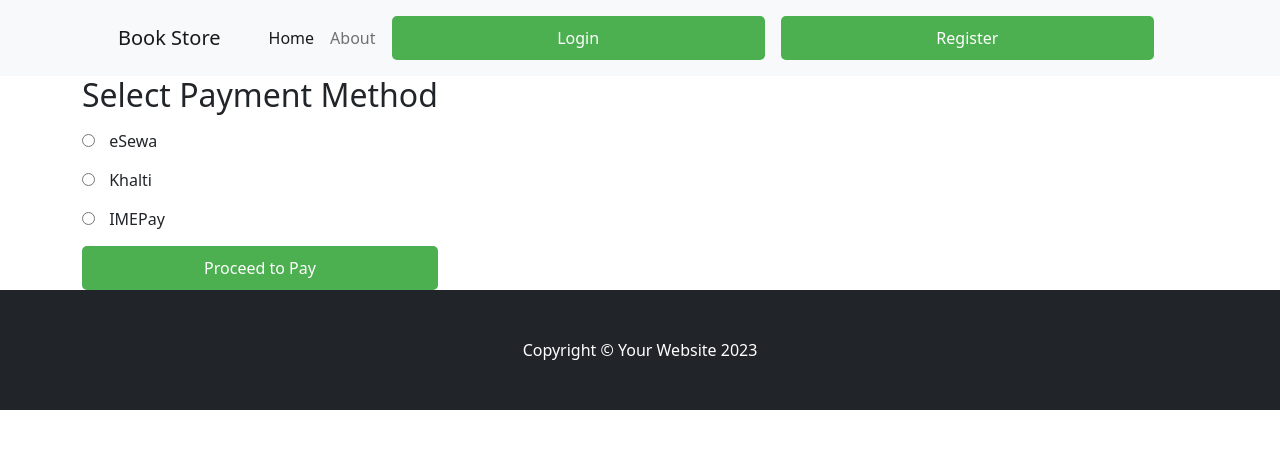
After one commit to Prinsha36/-Django-E-commerce, a Django app: page /payment/ in a window 1280 px wide. The commit adds this page. Shown: the top 449 px of the page. Run offline with Django 5.2, Linux system fonts and the light colour scheme; some libraries are stand-ins or nearby versions.

Commit message:
payment intregration

```diff
--- a/ECOMMERCE/urls.py
+++ b/ECOMMERCE/urls.py
@@ -30,6 +30,8 @@
     path("register/", register_customer, name="register_customer"),
     path("accounts/login/", views.LoginView.as_view(), name="login"),
     path("accounts/logout/", views.LogoutView.as_view(), name="logout"),
+
+
 ]
 
 
--- a/ecommerce_app/admin.py
+++ b/ecommerce_app/admin.py
@@ -1,6 +1,6 @@
 from django.contrib import admin
 
-from .models import Category, Customer, Product, Order,CartItem
+from .models import Category, Customer, Product, Order,CartItem,Payment
 
 
 admin.site.register(Category)
@@ -8,3 +8,4 @@
 admin.site.register(Product)
 admin.site.register(Order)
 admin.site.register(CartItem)
+admin.site.register(Payment)
--- a/ecommerce_app/templates/base.html
+++ b/ecommerce_app/templates/base.html
@@ -17,6 +17,8 @@
               rel="stylesheet" />
         <!-- Core theme CSS (includes Bootstrap)-->
         <link href="{% static 'css/styles.css' %}" rel="stylesheet" />
+        {% block extra_css %}
+        {% endblock extra_css %}
     </head>
     <body>
         {% include "nav.html" %}
@@ -28,5 +30,7 @@
         <script src="{% static 'js/bootstrap.bundle.main.js' %}"></script>
         <!-- Core theme JS-->
         <script src="{% static 'js/scripts.js' %}"></script>
+        {% block extra_js %}
+        {% endblock extra_js %}
     </body>
 </html>
--- a/ecommerce_app/templates/cart.html
+++ b/ecommerce_app/templates/cart.html
@@ -1,7 +1,9 @@
 {% extends 'base.html' %}
 {% block content %}
-<div class="container">
     <h1>Your Cart</h1>
+    <a class="btn btn-outline-primary" href="{% url 'payment' %}">
+        <i class="bi-pay"></i>  Procced to Pay
+    </a>
     <table class="table">
         <thead>
             <tr>
--- a/ecommerce_app/templates/nav.html
+++ b/ecommerce_app/templates/nav.html
@@ -27,6 +27,7 @@
                         <i class="bi-cart-fill me-1"></i>
                         Cart
                         <span class="badge bg-dark text-white ms-1 rounded-pill">{{ total_cart_items }}</span>
+
                     </button>
                 </a>
                 <form action="{% url 'logout' %}" method="post" class="m-2">
--- /dev/null
+++ b/ecommerce_app/templates/payment.html
@@ -0,0 +1,61 @@
+{% extends 'base.html' %}
+{% block extra_css %}
+    <style>
+    .payment-method {
+        margin: 15px 0;
+    }
+    .payment-method label {
+        margin-left: 10px;
+    }
+    .btn {
+        display: block;
+        width: 100%;
+        padding: 10px;
+        background-color: #4CAF50;
+        color: white;
+        border: none;
+        border-radius: 5px;
+        text-align: center;
+        cursor: pointer;
+        font-size: 16px;
+    }
+    .btn:hover {
+        background-color: #45a049;
+    }
+    </style>
+{% endblock extra_css %}
+{% block content %}
+    <div class="container">
+        <div class="row">
+            <div class="col-4">
+                <h2>Select Payment Method</h2>
+                <form action="" method="post">
+                    {% csrf_token %}
+                    <div class="payment-method">
+                        <input type="radio" id="esewa" name="payment_method" value="esewa" required>
+                        <label for="esewa">eSewa</label>
+                    </div>
+                    <div class="payment-method">
+                        <input type="radio"
+                               id="khalti"
+                               name="payment_method"
+                               value="khalti"
+                               required>
+                        <label for="khalti">Khalti</label>
+                    </div>
+                    <div class="payment-method">
+                        <input type="radio"
+                               id="imepay"
+                               name="payment_method"
+                               value="IMEPay"
+                               required>
+                        <label for="imepay">IMEPay</label>
+                    </div>
+                    <button type="submit" class="btn">Proceed to Pay</button>
+                </form>
+            </div>
+        </div>
+    </div>
+</body>
+</html>
+{% endblock content %}
--- a/ecommerce_app/templates/product_detail.html
+++ b/ecommerce_app/templates/product_detail.html
@@ -32,6 +32,7 @@
                                 <i class="bi-cart-fill me-1"></i>
                                 Add to cart
                             </button>
+
                         </form>
                     </div>
                 </div>
--- a/ecommerce_app/templates/register_customer.html
+++ b/ecommerce_app/templates/register_customer.html
@@ -25,6 +25,7 @@
                         {% endfor %}
                         <button type="submit" class="btn btn-primary w-100">Register</button>
                     </form>
+
                 </div>
             </div>
         </div>
--- a/ecommerce_app/urls.py
+++ b/ecommerce_app/urls.py
@@ -1,9 +1,18 @@
 from django.urls import path
 from . import views
+from .views import EsewaPaymentView, EsewaPaymentSuccessView, EsewaPaymentFailedView
 
 urlpatterns = [
     path("", views.home, name="home"),
     path("product-detail/<int:pk>/", views.product_detail, name="product-detail"),
     path("cart-list/", views.cart_list, name="cart_list"),
-    path("remove-cart/<int:cart_item_id>",views.remove_from_cart,name="remove_from_cart")
+    path(
+        "remove-cart/<int:cart_item_id>",
+        views.remove_from_cart,
+        name="remove_from_cart",
+    ),
+    path("payment/", views.PaymentDetailView.as_view(), name="payment"),
+    path("esewa-payment/", EsewaPaymentView.as_view(), name="esewa-payment"),
+    path("payment-success/", EsewaPaymentSuccessView.as_view(), name="payment_success"),
+    path("payment-failed/", EsewaPaymentFailedView.as_view(), name="payment_failed"),
 ]
--- a/ecommerce_app/views.py
+++ b/ecommerce_app/views.py
@@ -1,6 +1,23 @@
+from django.shortcuts import render, redirect, HttpResponse
+from django.views.generic import View, TemplateView, CreateView
+
+
+from django.shortcuts import get_object_or_404, redirect
+from .models import Product, Customer, CartItem
+from django.contrib.auth.models import User
+from django.utils.timezone import now
+from django.contrib.auth.decorators import login_required
+
 from django.shortcuts import render, redirect
+from django.contrib.auth.models import User
+from django.contrib.auth import login
+from .forms import CustomerRegistrationForm
+from .models import Customer
+import hashlib
 
 from .models import Product
+import requests
+from django.urls import reverse_lazy
 
 
 def home(request):
@@ -20,13 +37,6 @@
             "related_products": related_products,
         },
     )
-
-
-from django.shortcuts import render, redirect
-from django.contrib.auth.models import User
-from django.contrib.auth import login
-from .forms import CustomerRegistrationForm
-from .models import Customer
 
 
 def register_customer(request):
@@ -56,13 +66,6 @@
     return render(request, "register_customer.html", {"form": form})
 
 
-from django.shortcuts import get_object_or_404, redirect
-from .models import Product, Customer, CartItem
-from django.contrib.auth.models import User
-from django.utils.timezone import now
-from django.contrib.auth.decorators import login_required
-
-
 @login_required
 def add_to_cart(request, product_id):
 
@@ -82,7 +85,7 @@
 
 
 def cart_list(request):
-    carts=[]
+    carts = []
     data = {}
 
     print(request.user)
@@ -101,11 +104,111 @@
 
     return render(request, "cart.html", {"carts": carts})
 
+
 def remove_from_cart(request, cart_item_id):
     if not request.user.is_authenticated:
-        return redirect('login')
+        return redirect("login")
 
     cart_item = get_object_or_404(CartItem, id=cart_item_id)
     cart_item.delete()
 
-    return redirect('cart_list')
+    return redirect("cart_list")
+
+
+class PaymentDetailView(View):
+    def get(self, request, *args, **kwargs):
+        return render(request, "payment.html")
+
+    def post(self, request, *args, **kwargs):
+        payment_method = request.POST.get("payment_method")
+        print(payment_method)
+        if payment_method == "esewa":
+            return redirect("esewa-payment")
+        # payment gateway integration
+        return redirect("payment_success")
+
+
+class EsewaPaymentView(TemplateView):
+    template_name = "esewa_payment/esewa_payment_form.html"
+
+    def get_context_data(self, *args, **kwargs):
+        context = super().get_context_data(**kwargs)
+        customer = self.request.user.customer
+        total_price = CartItem.objects.total_price_for_customer(customer)
+        print("total_price: ", total_price, type(total_price))
+        context.update(
+            {
+                "total_amount": total_price,
+                "amount": total_price,
+                "tax_amount": 0,
+                "service_charge": 0,
+                "delivery_charge": 0,
+                "merchant_code": "YOUR_MERCHANT_CODE",
+                "product_id": "PRODUCT_12345",
+                "success_url": "http://localhost:8000/",
+                "failure_url": "http://localhost:8000/payment-failed/",
+            }
+        )
+
+        return context
+
+
+class EsewaPaymentSuccessView(View):
+    def get(self, request, *args, **kwargs):
+        ref_id = request.GET.get("refId")
+        amount = request.GET.get("amt")
+        product_id = request.GET.get("pid")
+        merchant_code = "YOUR_MERCHANT_CODE"
+
+        if self.validate_esewa_payment(ref_id, amount, merchant_code, product_id):
+            return HttpResponse("Payment Successful!")
+        else:
+            return HttpResponse("Payment Failed!")
+
+    def validate_esewa_payment(self, ref_id, amount, merchant_code, product_id):
+        url = "https://esewa.com.np/epay/transrec"
+        params = {
+            "amt": amount,
+            "rid": ref_id,
+            "pid": product_id,
+            "scd": merchant_code,
+        }
+        response = requests.get(url, data=params)
+        return "Success" in response.text
+
+
+class EsewaPaymentFailedView(View):
+    def get(self, request, *args, **kwargs):
+        return HttpResponse("Payment Failed!")
+
+
+class CustomerRegistrationView(CreateView):
+    template_name = "CustomerRegistration.html"
+    form_class = CustomerRegistrationForm
+    success_url = reverse_lazy("ecommerce_app:home")
+
+    def form_valid(self, form):
+        username = form.cleaned_data.get(username)
+        password = form.cleaned_data.get(password)
+        email = form.cleaned_data.get(email)
+
+
+# class EsewaRequestView(View):
+#     def get(self, request, *args, **kwargs):
+#         # Retrieve the order data and other necessary information
+#         o_id = request.GET.get("o_id")
+#         order = Ordered.objects.get(id=o_id)  # Replace with your actual model and logic
+#         access_key = "your_access_key"  # Replace with your eSewa access key
+#         secret_key = "your_secret_key"  # Replace with your eSewa secret key
+
+# # Prepare the data dictionary
+#         data = {
+#             "amount": "100",
+#             "tax_amount": "10",
+#             "total_amount": "110",
+#             "transaction_uuid": "ab14a8f2b02c3",
+#             "product_code": "EPAYTEST",
+
+#             "access_key": access_key,
+#             "signature": None,
+#         }
```
Also changed, not shown: ecommerce_app/models.py (+62 -15 lines), ecommerce_app/templates/contactus.html (added, +9 -0 lines), ecommerce_app/templates/esewa_payment/esewa_payment_form.html (added, +19 -0 lines), db.sqlite3, ecommerce_app/migrations/0007_esewapayment.py (added), ecommerce_app/migrations/0008_payment_delete_esewapayment.py (added), ecommerce_app/migrations/0009_order_order_status_payment_order.py (added), media/uploads/product/Nepal-Rastra-Bank-1-1024x658.jpg (deleted), media/uploads/product/Samsung-Galaxy-S23-Ultra.webp (deleted).
